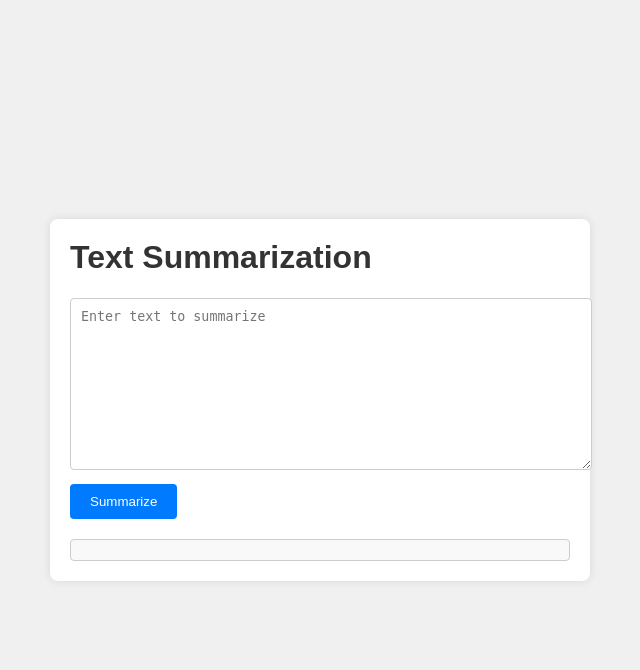
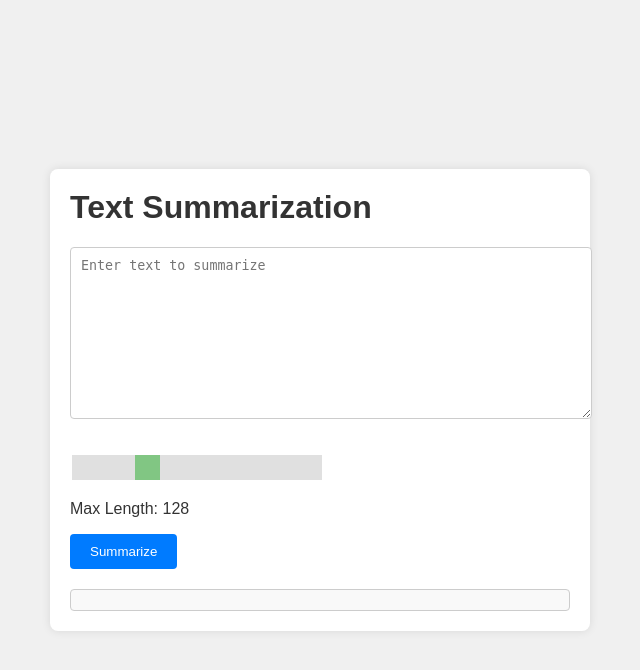
Before and after one commit to trunglam2002/text-summarization, a FastAPI app: page / in a window 1280 px wide. Shown: the top 670 px of the page, without its empty margins (320-960 px from the left). Run offline with FastAPI, Linux system fonts and the light colour scheme.

Commit message:
update bar tool and report

```diff
--- a/app.py
+++ b/app.py
@@ -33,11 +33,14 @@ async def predict_route(request: Request):
     try:
         body = await request.json()
         text = body['text']
+        # Default to 128 if not provided
+        max_length = int(body.get('max_length', 128))
         obj = PredictionPipeline()
-        summary = obj.predict(text)
+        summary = obj.predict(text, max_length=max_length)
         return Response(content=summary, media_type="text/plain")
     except Exception as e:
         raise e
 
+
 if __name__ == "__main__":
     uvicorn.run(app, host="0.0.0.0", port=8080)
--- a/src/text_summarizer/pipeline/prediction.py
+++ b/src/text_summarizer/pipeline/prediction.py
@@ -7,9 +7,10 @@ class PredictionPipeline:
     def __init__(self):
         self.config = ConfigurationManager().get_model_evaluation_config()
 
-    def predict(self, text):
+    def predict(self, text, max_length=128):  # Default to 128 if not provided
         tokenizer = AutoTokenizer.from_pretrained(self.config.tokenizer_path)
-        gen_kwargs = {"length_penalty": 0.8, "num_beams": 8, "max_length": 128}
+        gen_kwargs = {"length_penalty": 0.8,
+                      "num_beams": 8, "max_length": max_length}
 
         pipe = pipeline("summarization",
                         model=self.config.model_path, tokenizer=tokenizer)
--- a/static/style.css
+++ b/static/style.css
@@ -52,3 +52,40 @@ button:hover {
     border-radius: 4px;
     background: #f9f9f9;
 }
+
+.slidecontainer {
+    width: 50%;
+    margin-top: 20px;
+}
+
+.slider {
+    -webkit-appearance: none;
+    appearance: none;
+    width: 100%;
+    height: 25px;
+    background: #d3d3d3;
+    outline: none;
+    opacity: 0.7;
+    -webkit-transition: .2s;
+    transition: opacity .2s;
+}
+
+.slider:hover {
+    opacity: 1;
+}
+
+.slider::-webkit-slider-thumb {
+    -webkit-appearance: none;
+    appearance: none;
+    width: 25px;
+    height: 25px;
+    background: #4CAF50;
+    cursor: pointer;
+}
+
+.slider::-moz-range-thumb {
+    width: 25px;
+    height: 25px;
+    background: #4CAF50;
+    cursor: pointer;
+}
--- a/templates/index.html
+++ b/templates/index.html
@@ -13,6 +13,10 @@
         <h1>Text Summarization</h1>
         <form id="summarize-form" method="post" action="/predict">
             <textarea name="text" id="text" rows="10" placeholder="Enter text to summarize"></textarea>
+            <div class="slidecontainer">
+                <input type="range" min="100" max="200" value="128" class="slider" id="max_length">
+                <p>Max Length: <span id="max_length_value">128</span></p>
+            </div>
             <button type="submit">Summarize</button>
         </form>
         <div id="result"></div>
@@ -21,16 +25,26 @@
         document.getElementById('summarize-form').addEventListener('submit', async function (event) {
             event.preventDefault();
             const text = document.getElementById('text').value;
+            const max_length = document.getElementById('max_length').value;
             const response = await fetch('/predict', {
                 method: 'POST',
                 headers: {
                     'Content-Type': 'application/json'
                 },
-                body: JSON.stringify({ text })
+                body: JSON.stringify({ text, max_length })
             });
             const result = await response.text();
             document.getElementById('result').innerText = result;
         });
+
+        // Update max_length value display
+        const slider = document.getElementById("max_length");
+        const output = document.getElementById("max_length_value");
+        output.innerHTML = slider.value;
+
+        slider.oninput = function () {
+            output.innerHTML = this.value;
+        };
     </script>
 </body>
 
```
Also changed, not shown: 3 other files.
